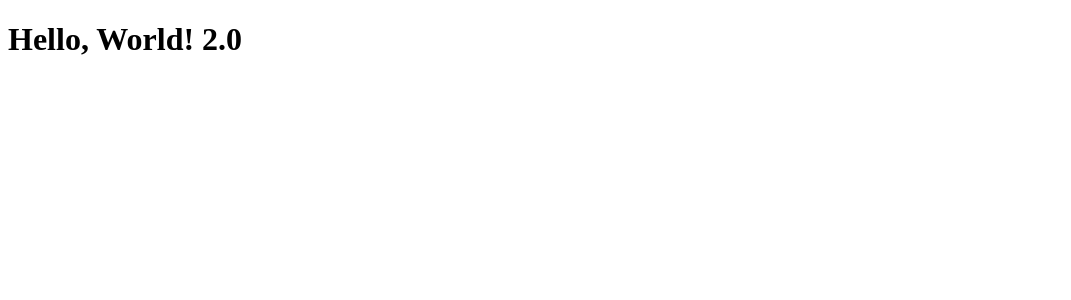
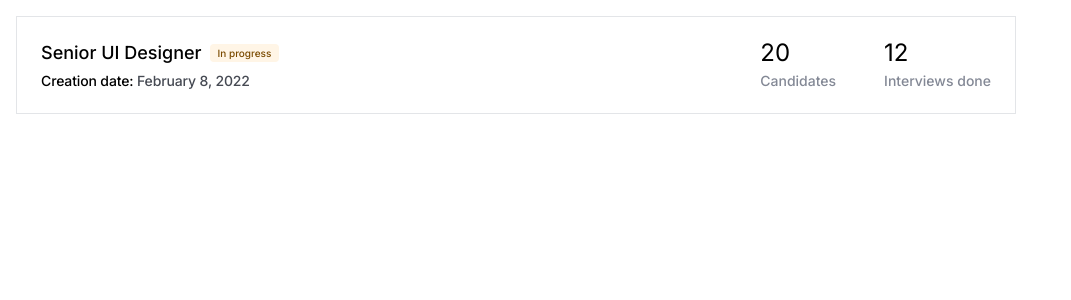
Before and after one commit to flaviozorzetto/project-picko, a React (Create React App) app: page / in a window 1280 px wide. Shown: the top 300 px of the page, without its empty margins (0-1071 px from the left). Built offline with nearby package versions, Linux system fonts and the light colour scheme.

Commit message:
created card and badge component

```diff
--- a/package.json
+++ b/package.json
@@ -9,7 +9,7 @@
       "react": "^18.1.0",
       "react-dom": "^18.1.0",
       "react-scripts": "5.0.1",
-      "web-vitals": "^2.1.4"
+      "sass": "^1.52.2"
    },
    "scripts": {
       "start": "react-scripts start",
--- a/src/App.js
+++ b/src/App.js
@@ -1,5 +1,11 @@
 import React from 'react';
+import Card from './components/Card/Card.js';
+import './styles/index.scss';
 
 export default function App() {
-   return <h1>Hello, World! 2.0</h1>;
+   return (
+      <div style={{ width: '1000px', margin: '1rem' }}>
+         <Card />
+      </div>
+   );
 }
--- /dev/null
+++ b/src/components/Badge/Badge.js
@@ -0,0 +1,31 @@
+import './Badge.scss';
+
+export default function Badge(props) {
+   const returnTextType = type => {
+      if (type === 'progress') {
+         return {
+            class: type,
+            text: 'In progress',
+         };
+      } else if (type === 'completed') {
+         return {
+            class: type,
+            text: 'Completed',
+         };
+      } else if (type === 'unitiated') {
+         return {
+            class: type,
+            text: 'Not initiated',
+         };
+      } else if (type === 'archived') {
+         return {
+            class: type,
+            text: 'Archived',
+         };
+      }
+   };
+
+   const typeObj = returnTextType(props.type);
+
+   return <div className={`badge badge-${typeObj.class}`}>{typeObj.text}</div>;
+}
--- /dev/null
+++ b/src/components/Badge/Badge.scss
@@ -0,0 +1,27 @@
+.badge {
+   border-radius: 4px;
+   font-style: normal;
+   font-weight: 500;
+   font-size: 10px;
+   padding: 4px 8px;
+
+   &-progress {
+      background: #fff5e6;
+      color: #7a4a00;
+   }
+
+   &-completed {
+      background: #e6ffea;
+      color: #00470b;
+   }
+
+   &-unitiated {
+      background: #e9eafb;
+      color: #121968;
+   }
+
+   &-archived {
+      background: #e3e5e8;
+      color: #464a53;
+   }
+}
--- /dev/null
+++ b/src/components/Card/Card.js
@@ -0,0 +1,30 @@
+import './Card.scss';
+import Badge from '../Badge/Badge';
+
+export default function Card(props) {
+   return (
+      <div className="card">
+         <div className="card__content">
+            <div className="card__content__main">
+               <p className="card__title">Senior UI Designer</p>
+               <Badge type="progress" />
+            </div>
+            <div className="card__content__details">
+               <p>
+                  Creation date: <span>February 8, 2022</span>
+               </p>
+            </div>
+         </div>
+         <div className="card__status">
+            <div>
+               <span className="card__status__title">20</span>
+               <p className="card__status__subtitle">Candidates</p>
+            </div>
+            <div>
+               <span className="card__status__title">12</span>
+               <p className="card__status__subtitle">Interviews done</p>
+            </div>
+         </div>
+      </div>
+   );
+}
--- /dev/null
+++ b/src/components/Card/Card.scss
@@ -0,0 +1,53 @@
+.card {
+   width: 100%;
+   display: flex;
+   justify-content: space-between;
+   padding: 1.5rem;
+   border: 1px solid #e3e5e8;
+}
+
+.card__title {
+   font-size: 18px;
+   font-weight: 500;
+   line-height: 1.5rem;
+   text-align: left;
+}
+
+.card__content {
+   &__main {
+      display: flex;
+      align-items: center;
+      gap: 0 0.5rem;
+   }
+   &__details {
+      p {
+         margin-top: 0.5rem;
+         font-size: 14px;
+         font-weight: 500;
+         line-height: 1rem;
+         letter-spacing: -0.01em;
+         text-align: left;
+         span {
+            color: #464a53;
+         }
+      }
+   }
+}
+
+.card__status {
+   display: flex;
+   align-items: center;
+   gap: 0 3rem;
+   &__title {
+      font-size: 24px;
+      font-weight: 400;
+      line-height: 1.5rem;
+   }
+   &__subtitle {
+      margin-top: 0.5rem;
+      font-size: 14px;
+      font-weight: 500;
+      line-height: 1rem;
+      color: #838895;
+   }
+}
--- /dev/null
+++ b/src/styles/index.scss
@@ -0,0 +1,5 @@
+@import 'variables';
+
+body {
+   font-family: 'Inter', sans-serif;
+}
--- /dev/null
+++ b/src/styles/variables/_colors.scss
@@ -0,0 +1,34 @@
+$colors: (
+   'olive-green': (
+      50: #f4fbf9,
+      100: #e9f6f2,
+      200: #c5e8dd,
+      300: #a1d9c9,
+      400: #7ccab4,
+      500: #58bc9f,
+      600: #41a084,
+      700: #327c66,
+      800: #235748,
+      900: #15342b,
+   ),
+   'green': (
+      50: #fbfdf1,
+      100: #f8fce4,
+      200: #ebf6b7,
+      300: #dff089,
+      400: #d2eb5c,
+      500: #c6e530,
+      600: #aac719,
+      700: #839a13,
+      800: #5c6d0e,
+      900: #363f08,
+   ),
+);
+
+:root {
+   @each $color, $variations in $colors {
+      @each $weight, $value in $variations {
+         --#{$color}-#{$weight}: #{$value};
+      }
+   }
+}
--- /dev/null
+++ b/src/styles/variables/_fonts.scss
@@ -0,0 +1 @@
+@import url('https://fonts.googleapis.com/css2?family=Inter:wght@100;200;300;400;500;600;700;800;900&display=swap');
--- /dev/null
+++ b/src/styles/variables/_reset.scss
@@ -0,0 +1,107 @@
+*,
+*:before,
+*:after {
+   box-sizing: border-box;
+}
+
+html,
+body,
+div,
+span,
+object,
+iframe,
+figure,
+h1,
+h2,
+h3,
+h4,
+h5,
+h6,
+p,
+blockquote,
+pre,
+a,
+code,
+em,
+img,
+small,
+strike,
+strong,
+sub,
+sup,
+tt,
+b,
+u,
+i,
+ol,
+ul,
+li,
+fieldset,
+form,
+label,
+table,
+caption,
+tbody,
+tfoot,
+thead,
+tr,
+th,
+td,
+main,
+canvas,
+embed,
+footer,
+header,
+nav,
+section,
+video {
+   margin: 0;
+   padding: 0;
+   border: 0;
+   font-size: 100%;
+   font: inherit;
+   vertical-align: baseline;
+   text-rendering: optimizeLegibility;
+   -webkit-font-smoothing: antialiased;
+   text-size-adjust: none;
+}
+
+footer,
+header,
+nav,
+section,
+main {
+   display: block;
+}
+
+body {
+   line-height: 1;
+}
+
+ol,
+ul {
+   list-style: none;
+}
+
+blockquote,
+q {
+   quotes: none;
+}
+
+blockquote:before,
+blockquote:after,
+q:before,
+q:after {
+   content: '';
+   content: none;
+}
+
+table {
+   border-collapse: collapse;
+   border-spacing: 0;
+}
+
+input {
+   -webkit-appearance: none;
+   border-radius: 0;
+}
--- /dev/null
+++ b/src/styles/variables/index.scss
@@ -0,0 +1,3 @@
+@import 'reset';
+@import 'colors';
+@import 'fonts';
```
Also changed, not shown: public/index.html (indentation only), 1 other file (tests, documents, lock files or other folders).
